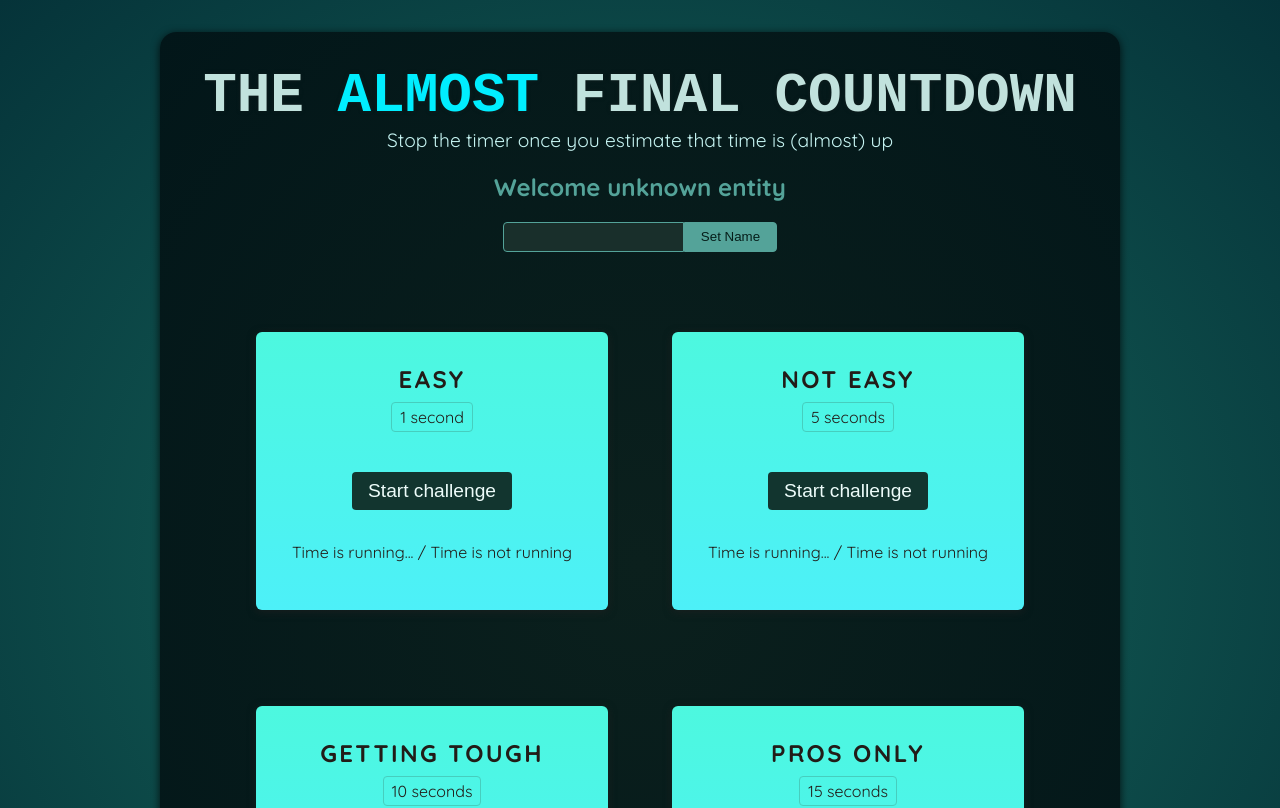
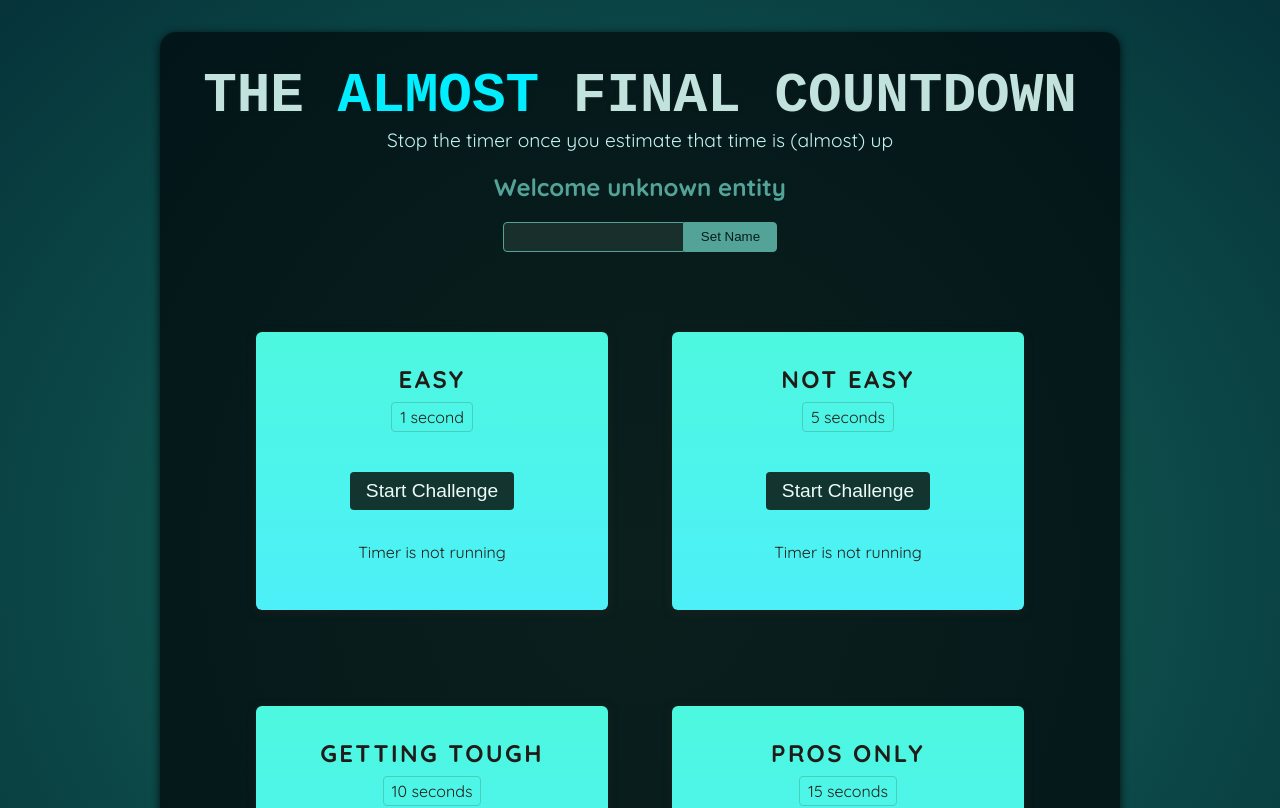
Before and after one commit to snehagupta20/timer-project, a React (Vite) app: page / in a window 1280 px wide. Shown: the top 808 px of the page. Built offline with nearby package versions, Linux system fonts and the light colour scheme; a web font is replaced by a local one.

Commit message:
added timers & functionality

```diff
--- a/src/components/TimerChallenge.jsx
+++ b/src/components/TimerChallenge.jsx
@@ -1,19 +1,35 @@
-import React from 'react'
+import React, { useState } from 'react'
 
 const TimerChallenge = ({title, targetTime}) => {
+
+    const [timerStarted, setTimerStarted] = useState(false);
+    const [timerExpired, setTimerExpired] = useState(false);
+
+    function handleStart(){
+        setTimeout(() => {
+            setTimerExpired(true);
+        }, targetTime * 1000);
+        setTimerStarted(true);
+    }
+
+    function handleStop(){
+
+    }
+
   return (
     <section className='challenge'>
       <h2>{title}</h2>
+      {timerExpired && <p>You Lost!</p>}
       <p className='challenge-time'>
         {targetTime} second{targetTime > 1 ? 's' : ''}
       </p>
       <p>
-        <button>
-            Start challenge
+        <button onClick={handleStart}>
+            {timerStarted ? 'Stop' : 'Start'} Challenge
         </button>
       </p>
-      <p className=''>
-        Time is running... / Time is not running
+      <p className={timerStarted ? 'active' : ''}>
+        { timerStarted ? 'Timer is running' : 'Timer is not running'}
       </p>
     </section>
   )
```
